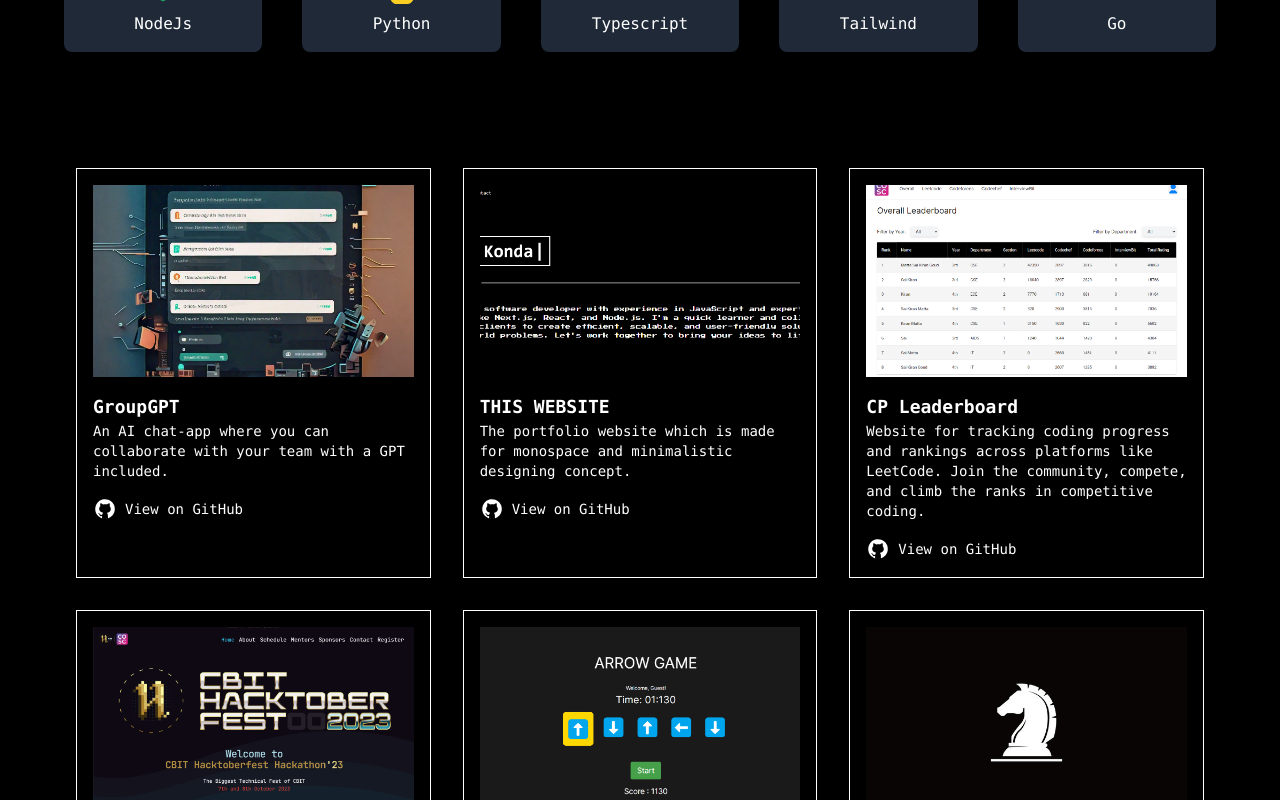
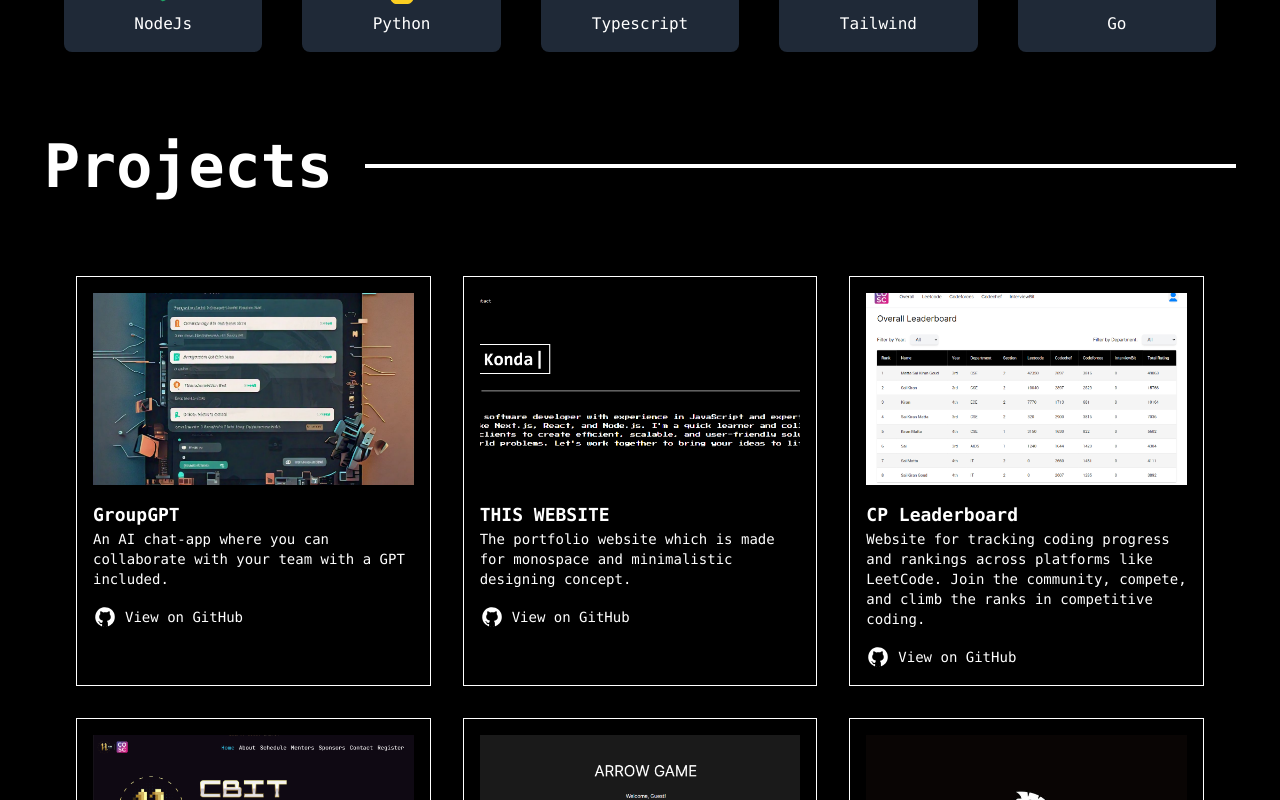
Before and after one commit to Kammari-Santosh-Kumar/Personal-folio, a React (Vite) app: page / in a window 1280 px wide. Shown: the part 1080-1880 px from the top of the page. Built offline with nearby package versions, Linux system fonts and the light colour scheme.

Commit message:
Add Projects Heading

```diff
--- a/src/pages/Projects.jsx
+++ b/src/pages/Projects.jsx
@@ -49,7 +49,12 @@ const projects = [
 
 const Projects = () => {
   return (
-    <div className="min-h-screen bg-black text-white flex items-center justify-center p-8">
+    <div>
+            <div className="flex items-center mb-12">
+        <h2 className="text-6xl font-bold text-white mr-8">Projects</h2>
+        <div className="flex-grow border-t-4 border-white"></div>
+      </div>
+      <div className="min-h-screen bg-black text-white flex items-center justify-center p-8">
       <div className="grid grid-cols-1 md:grid-cols-2 lg:grid-cols-3 gap-8">
         {projects.map((project, index) => (
           <div
@@ -86,6 +91,7 @@ const Projects = () => {
         ))}
       </div>
     </div>
+    </div>
   );
 };
 
```
